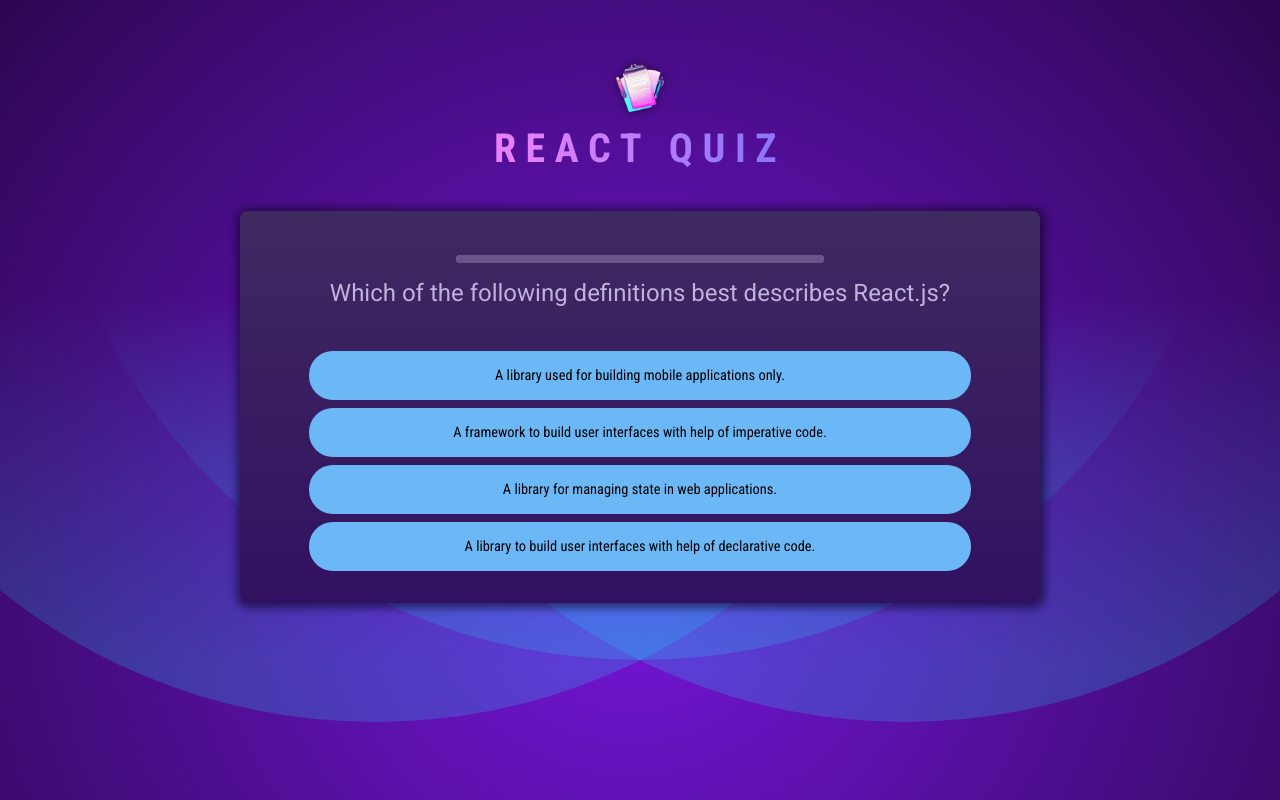
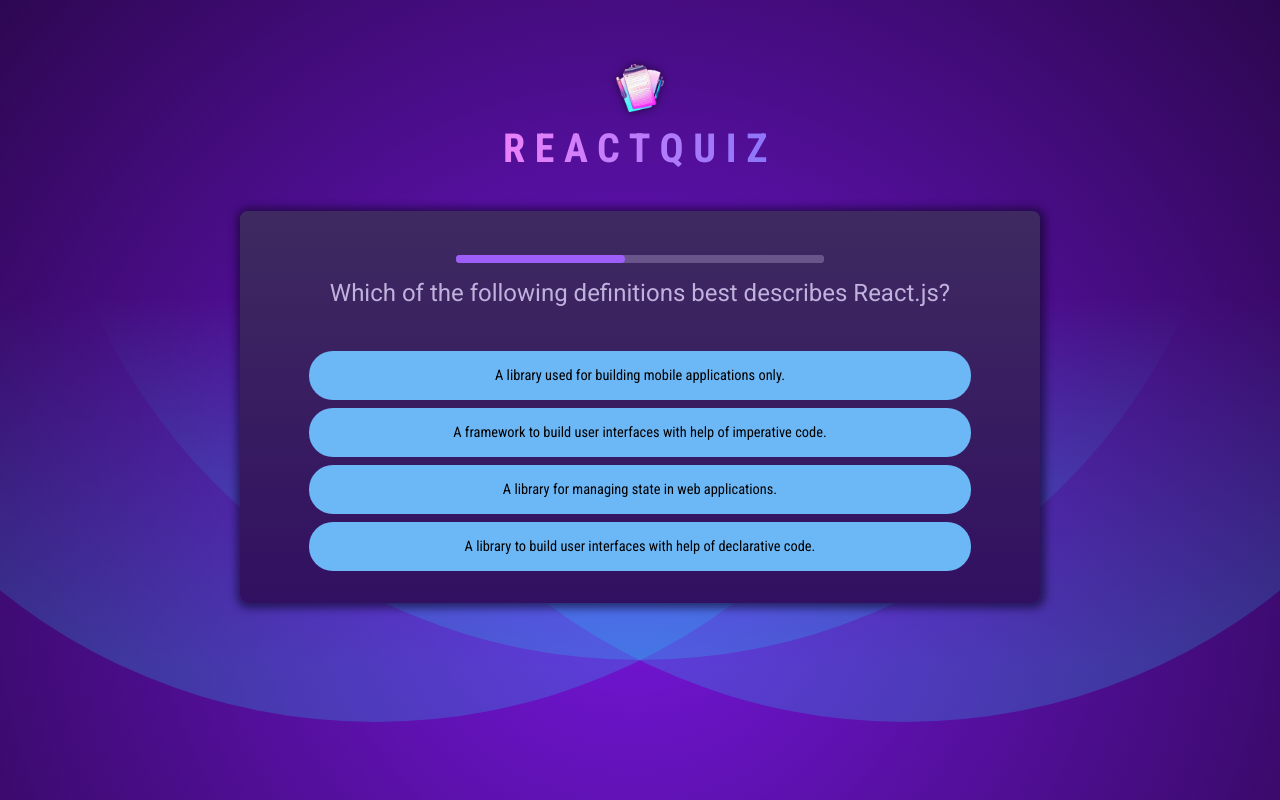
Before and after one commit to rhasnat19/ReactQuiz, a React (Vite) app: page / in a window 1280 px wide. Built offline with nearby package versions, Linux system fonts and the light colour scheme.

Commit message:
react quiz app done

```diff
--- a/src/App.jsx
+++ b/src/App.jsx
@@ -1,5 +1,5 @@
-import Header from "./components/Header";
-import Quiz from "./components/Quiz";
+import Header from "./components/Header.jsx";
+import Quiz from "./components/Quiz.jsx";
 
 function App() {
   return (
--- /dev/null
+++ b/src/components/Answers.jsx
@@ -0,0 +1,47 @@
+import { useRef } from "react";
+
+export default function Answers({
+  answers,
+  selectedAnswer,
+  answerState,
+  onSelect,
+}) {
+  const shuffledAnswers = useRef();
+
+  if (!shuffledAnswers.current) {
+    shuffledAnswers.current = [...answers];
+    shuffledAnswers.current.sort(() => Math.random() - 0.5);
+  }
+
+  return (
+    <ul id="answers">
+      {shuffledAnswers.current.map((answer) => {
+        const isSelected = selectedAnswer === answer;
+        let cssClass = "";
+
+        if (answerState === "answered" && isSelected) {
+          cssClass = "selected";
+        }
+
+        if (
+          (answerState === "correct" || answerState === "wrong") &&
+          isSelected
+        ) {
+          cssClass = answerState;
+        }
+
+        return (
+          <li key={answer} className="answer">
+            <button
+              onClick={() => onSelect(answer)}
+              className={cssClass}
+              disabled={answerState !== ""}
+            >
+              {answer}
+            </button>
+          </li>
+        );
+      })}
+    </ul>
+  );
+}
--- a/src/components/Header.jsx
+++ b/src/components/Header.jsx
@@ -3,8 +3,8 @@
 export default function Header() {
   return (
     <header>
-      <img src={logoImg} alt="Quiz Logo" />
-      <h1>React Quiz</h1>
+      <img src={logoImg} alt="Quiz logo" />
+      <h1>ReactQuiz</h1>
     </header>
   );
 }
--- /dev/null
+++ b/src/components/Question.jsx
@@ -0,0 +1,66 @@
+import { useState } from "react";
+
+import QuestionTimer from "./QuestionTimer.jsx";
+import Answers from "./Answers.jsx";
+import QUESTIONS from "../questions.js";
+
+export default function Question({ index, onSelectAnswer, onSkipAnswer }) {
+  const [answer, setAnswer] = useState({
+    selectedAnswer: "",
+    isCorrect: null,
+  });
+
+  let timer = 10000;
+
+  if (answer.selectedAnswer) {
+    timer = 1000;
+  }
+
+  if (answer.isCorrect !== null) {
+    timer = 2000;
+  }
+
+  function handleSelectAnswer(answer) {
+    setAnswer({
+      selectedAnswer: answer,
+      isCorrect: null,
+    });
+
+    setTimeout(() => {
+      setAnswer({
+        selectedAnswer: answer,
+        isCorrect: QUESTIONS[index].answers[0] === answer,
+      });
+
+      setTimeout(() => {
+        onSelectAnswer(answer);
+      }, 2000);
+    }, 1000);
+  }
+
+  let answerState = "";
+
+  if (answer.selectedAnswer && answer.isCorrect !== null) {
+    answerState = answer.isCorrect ? "correct" : "wrong";
+  } else if (answer.selectedAnswer) {
+    answerState = "answered";
+  }
+
+  return (
+    <div id="question">
+      <QuestionTimer
+        key={timer}
+        timeout={timer}
+        onTimeout={answer.selectedAnswer === "" ? onSkipAnswer : null}
+        mode={answerState}
+      />
+      <h2>{QUESTIONS[index].text}</h2>
+      <Answers
+        answers={QUESTIONS[index].answers}
+        selectedAnswer={answer.selectedAnswer}
+        answerState={answerState}
+        onSelect={handleSelectAnswer}
+      />
+    </div>
+  );
+}
--- a/src/components/QuestionTimer.jsx
+++ b/src/components/QuestionTimer.jsx
@@ -1,17 +1,34 @@
-import { useEffect, useState } from "react";
+import { useState, useEffect } from "react";
 
-export default function QuestionTimer({ timeout, onTimeout }) {
-  const [remainingTime, setRemainingTimer] = useState(timeout);
+export default function QuestionTimer({ timeout, onTimeout, mode }) {
+  const [remainingTime, setRemainingTime] = useState(timeout);
 
   useEffect(() => {
-    setTimeout(onTimeout, timeout);
+    console.log("SETTING TIMEOUT");
+    const timer = setTimeout(onTimeout, timeout);
+
+    return () => {
+      clearTimeout(timer);
+    };
   }, [timeout, onTimeout]);
 
   useEffect(() => {
-    setInterval(() => {
-      setRemainingTimer((prevTimer) => prevTimer - 100);
+    console.log("SETTING INTERVAL");
+    const interval = setInterval(() => {
+      setRemainingTime((prevRemainingTime) => prevRemainingTime - 100);
     }, 100);
+
+    return () => {
+      clearInterval(interval);
+    };
   }, []);
 
-  return <progress id="question-time" max={timeout} value={remainingTime} />;
+  return (
+    <progress
+      id="question-time"
+      max={timeout}
+      value={remainingTime}
+      className={mode}
+    />
+  );
 }
--- a/src/components/Quiz.jsx
+++ b/src/components/Quiz.jsx
@@ -1,51 +1,41 @@
 import { useState, useCallback } from "react";
+
 import QUESTIONS from "../questions.js";
-import quizCompletedImage from "../assets/quiz-complete.png";
-import QuestionTimer from "./QuestionTimer.jsx";
+import Question from "./Question.jsx";
+import Summary from "./Summary.jsx";
 
 export default function Quiz() {
   const [userAnswers, setUserAnswers] = useState([]);
+
   const activeQuestionIndex = userAnswers.length;
-  const isQuizConmplete = activeQuestionIndex == QUESTIONS.length;
+  const quizIsComplete = activeQuestionIndex === QUESTIONS.length;
 
-  const handleSelectAnswer = useCallback(function handleSelectAnswer(answer) {
-    setUserAnswers((prev) => {
-      return [...prev, answer];
+  const handleSelectAnswer = useCallback(function handleSelectAnswer(
+    selectedAnswer
+  ) {
+    setUserAnswers((prevUserAnswers) => {
+      return [...prevUserAnswers, selectedAnswer];
     });
-  }, []);
-
-  if (isQuizConmplete) {
-    return (
-      <div id="summary">
-        <img src={quizCompletedImage} alt="Quiz Completed" />
-        <h2>Quiz Completed</h2>
-      </div>
-    );
-  }
-
-  const shuffledAnswers = [...QUESTIONS[activeQuestionIndex].answers];
-  shuffledAnswers.sort(() => Math.random() - 0.5);
+  },
+  []);
 
   const handleSkipAnswer = useCallback(
     () => handleSelectAnswer(null),
     [handleSelectAnswer]
   );
 
+  if (quizIsComplete) {
+    return <Summary userAnswers={userAnswers} />;
+  }
+
   return (
     <div id="quiz">
-      <div id="question">
-        <QuestionTimer timeout={10000} onTimeout={handleSkipAnswer} />
-        <h2>{QUESTIONS[activeQuestionIndex].text}</h2>
-        <ul id="answers">
-          {shuffledAnswers.map((answer) => (
-            <li key={answer} className="answer">
-              <button onClick={() => handleSelectAnswer(answer)}>
-                {answer}
-              </button>
-            </li>
-          ))}
-        </ul>
-      </div>
+      <Question
+        key={activeQuestionIndex}
+        index={activeQuestionIndex}
+        onSelectAnswer={handleSelectAnswer}
+        onSkipAnswer={handleSkipAnswer}
+      />
     </div>
   );
 }
--- /dev/null
+++ b/src/components/Summary.jsx
@@ -0,0 +1,59 @@
+import quizCompleteImg from "../assets/quiz-complete.png";
+import QUESTIONS from "../questions.js";
+
+export default function Summary({ userAnswers }) {
+  const skippedAnswers = userAnswers.filter((answer) => answer === null);
+  const correctAnswers = userAnswers.filter(
+    (answer, index) => answer === QUESTIONS[index].answers[0]
+  );
+
+  const skippedAnswersShare = Math.round(
+    (skippedAnswers.length / userAnswers.length) * 100
+  );
+  const correctAnswersShare = Math.round(
+    (correctAnswers.length / userAnswers.length) * 100
+  );
+  const wrongAnswersShare = 100 - skippedAnswersShare - correctAnswersShare;
+
+  return (
+    <div id="summary">
+      <img src={quizCompleteImg} alt="Trophy icon" />
+      <h2>Quiz Completed!</h2>
+      <div id="summary-stats">
+        <p>
+          <span className="number">{skippedAnswersShare}%</span>
+          <span className="text">skipped</span>
+        </p>
+        <p>
+          <span className="number">{correctAnswersShare}%</span>
+          <span className="text">answered correctly</span>
+        </p>
+        <p>
+          <span className="number">{wrongAnswersShare}%</span>
+          <span className="text">answered incorrectly</span>
+        </p>
+      </div>
+      <ol>
+        {userAnswers.map((answer, index) => {
+          let cssClass = "user-answer";
+
+          if (answer === null) {
+            cssClass += " skipped";
+          } else if (answer === QUESTIONS[index].answers[0]) {
+            cssClass += " correct";
+          } else {
+            cssClass += " wrong";
+          }
+
+          return (
+            <li key={index}>
+              <h3>{index + 1}</h3>
+              <p className="question">{QUESTIONS[index].text}</p>
+              <p className={cssClass}>{answer ?? "Skipped"}</p>
+            </li>
+          );
+        })}
+      </ol>
+    </div>
+  );
+}
```
